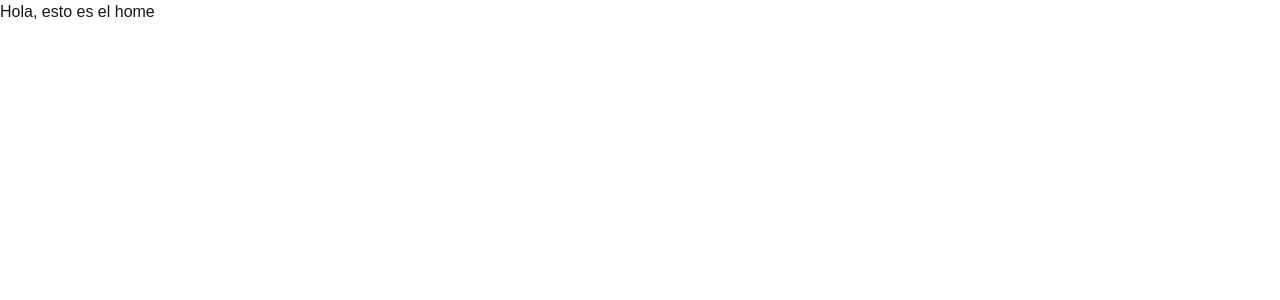
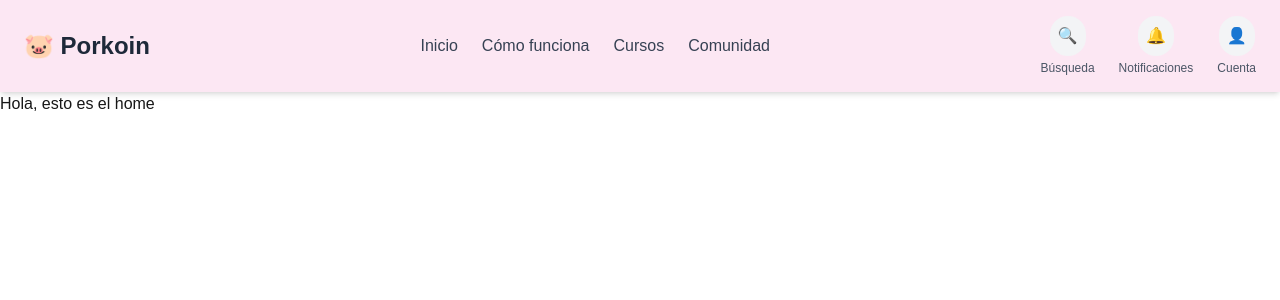
Before and after one commit to DonSociedad/FrontEnd-3er-corte-, a Next.js app: page / in a window 1280 px wide. Shown: the top 300 px of the page. Built offline with nearby package versions, Linux system fonts and the light colour scheme.

Commit message:
Se creó el header y se agregó botón

```diff
--- a/app/page.tsx
+++ b/app/page.tsx
@@ -1,7 +1,11 @@
-//Page para home
+//home
+import HeaderComponent from "@/components/organism/headerComponent";
 
 export default function LoginPage() {
   return (
-    <p>Hola, esto es el home</p>
+    <>
+      <HeaderComponent/>
+      <p>Hola, esto es el home</p>
+    </>
   )
 }
--- /dev/null
+++ b/components/atoms/buttonComponents.tsx
@@ -0,0 +1,40 @@
+import { ReactNode } from "react";
+
+interface ButtonProps {
+  type: number; //estilo
+  content?: string; //texto del botón (opcional)
+  icon?: ReactNode; //icono del botón (opcional)
+}
+
+//este boton es una funcion a la cual se le pasa un numero y el contenido que quieres que aparezca en el boton
+export default function ButtonComponent({type, content, icon}:ButtonProps) {
+
+  let style;
+  //en base al numero que le pases este adoptara determinado estilo, correspondiente a ese numer
+
+  switch (type) {
+    case 1:
+      style = "text-black hover:text-orange-400 font-medium py-2 px-4 rounded-lg transition"; // boton de login y register en el header
+      break;
+    case 2:
+      style = "w-full bg-yellow-400 hover:bg-yellow-300 text-black font-medium py-2 rounded-lg transition"; // iniciar sesion
+      break;
+    case 3:
+      style = "w-full bg-yellow-400 hover:bg-yellow-300 text-black font-medium py-2 rounded-lg transition"; // negro de necesitas ayuda
+      break;
+    default:
+      style = "bg-black-500 text-white-500";
+  }
+  return (
+    <div>
+        {/* Se le pasa la variable style a classname con el estilo que se quiera usar */}
+        <button className={style}>
+          {/* colocas el contenido que quieres que aparezca en el boton. ejemplo "inicia sesión" o "registrar" */}
+            <span style={{ display: "inline-flex", alignItems: "center", gap: "0.5em" }}>
+            {icon}
+            {content}
+            </span>
+        </button>
+    </div>
+  )
+}
--- /dev/null
+++ b/components/organism/headerComponent.tsx
@@ -0,0 +1,36 @@
+export default function HeaderComponent() {
+  return (
+    <header className="flex items-center justify-between px-6 py-4 bg-pink-100 text-gray-800 shadow-md">
+      {/* Logo */}
+      <div className="flex flex-col items-start">
+        <div className="font-bold text-2xl">🐷 Porkoin</div>
+      </div>
+
+      {/* Navegación */}
+      <nav className="hidden md:flex space-x-6 font-medium text-gray-700">
+        <a href="#" className="hover:text-pink-600">Inicio</a>
+        <a href="#" className="hover:text-pink-600">Cómo funciona</a>
+        <a href="#" className="hover:text-pink-600">Cursos</a>
+        <a href="#" className="hover:text-pink-600">Comunidad</a>
+      </nav>
+
+      {/* Acciones con texto */}
+      <div className="flex items-center space-x-6">
+        <div className="flex flex-col items-center">
+          <button className="p-2 rounded-full bg-gray-100 hover:bg-pink-100">🔍</button>
+          <span className="text-xs mt-1 text-gray-600">Búsqueda</span>
+        </div>
+
+        <div className="flex flex-col items-center">
+          <button className="p-2 rounded-full bg-gray-100 hover:bg-pink-100">🔔</button>
+          <span className="text-xs mt-1 text-gray-600">Notificaciones</span>
+        </div>
+
+        <div className="flex flex-col items-center">
+          <button className="p-2 rounded-full bg-gray-100 hover:bg-pink-100">👤</button>
+          <span className="text-xs mt-1 text-gray-600">Cuenta</span>
+        </div>
+      </div>
+    </header>
+  );
+}
```
Also changed, not shown: app/(webpage)/lessons/page.tsx (added), app/(webpage)/login/page.tsx (added), app/(webpage)/perfil/page.tsx (added), app/(webpage)/register/page.tsx (added), components/atoms/inputComponents.tsx (added), components/molecules/loginComponents.tsx (added), components/molecules/registerComponents.tsx (added), interfaces/login.ts (added), schemas/login.ts (added).
